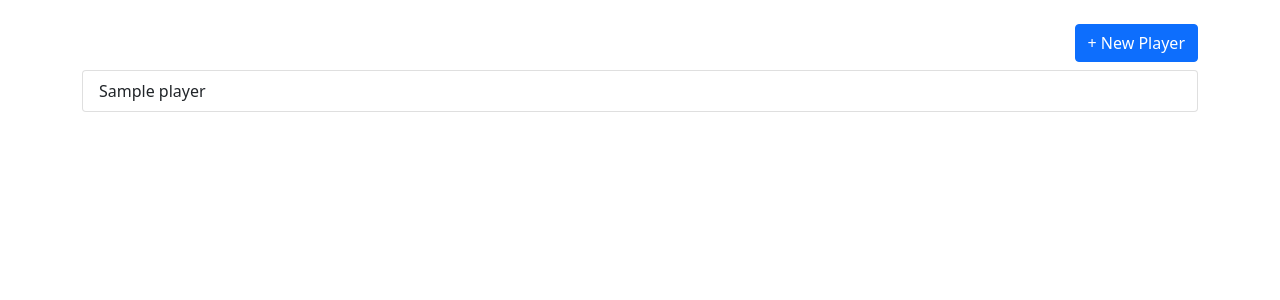
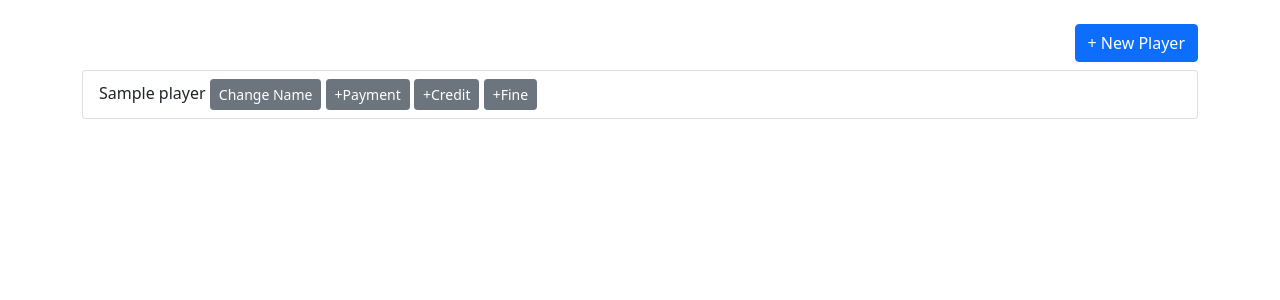
Before and after one commit to adambanner1904/FFTracker, a Flask app: page /people/ in a window 1280 px wide. Shown: the part 56-356 px from the top of the page. Run offline with Flask 3, Linux system fonts and the light colour scheme; tables that the repository leaves empty hold one stand-in row (values such as "Sample post").

Commit message:
Added in the main button to each player list item, will have to add the functionality later on. Am going to move on to events.

```diff
--- a/website/people/people.py
+++ b/website/people/people.py
@@ -16,9 +16,14 @@ def people():
     players = [name for name in result.scalars()]
     return render_template('people.html', players=players)
 
+
 @people_bp.route('/change-player-name', methods=['GET', 'POST'])
 def edit_player():
-    return render_template()
+    form = NewPlayerForm()
+    if form.validate_on_submit():
+        name = form.name.data.lower()
+
+    return render_template('add_player.html', form=form)
 
 
 @people_bp.route('/add-player', methods=['GET', 'POST'])
--- a/website/people/templates/people.html
+++ b/website/people/templates/people.html
@@ -11,12 +11,16 @@ People
         + New Player
     </a>
 </div>
-<div>
-<ul class="list-group mt-2">
+<div class="list-group mt-2">
     {%for name in players%}
-    <li class="list-group-item">{{name.capitalize()}} </li>
+    <div class="list-group-item">{{name.capitalize()}}
+        <a class="btn btn-sm btn-secondary " style="margin-left: 1" href="{{url_for('people.edit_player')}}">Change Name</a>
+        <a class="btn btn-sm btn-secondary" href="#">+Payment</a>
+        <a class="btn btn-sm btn-secondary" href="#">+Credit</a>
+        <a class="btn btn-sm btn-secondary" href="#">+Fine</a>
+    </div>
+
     {%endfor%}
-</ul>
 </div>
 
 {% endblock %}
```
